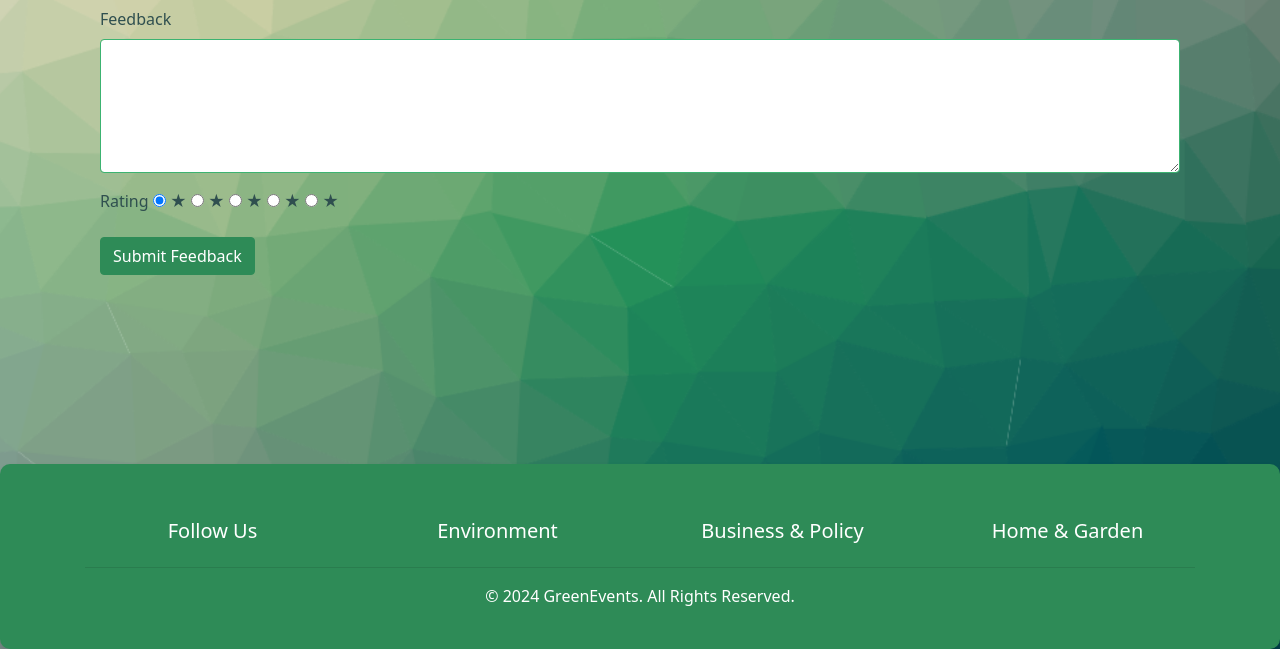
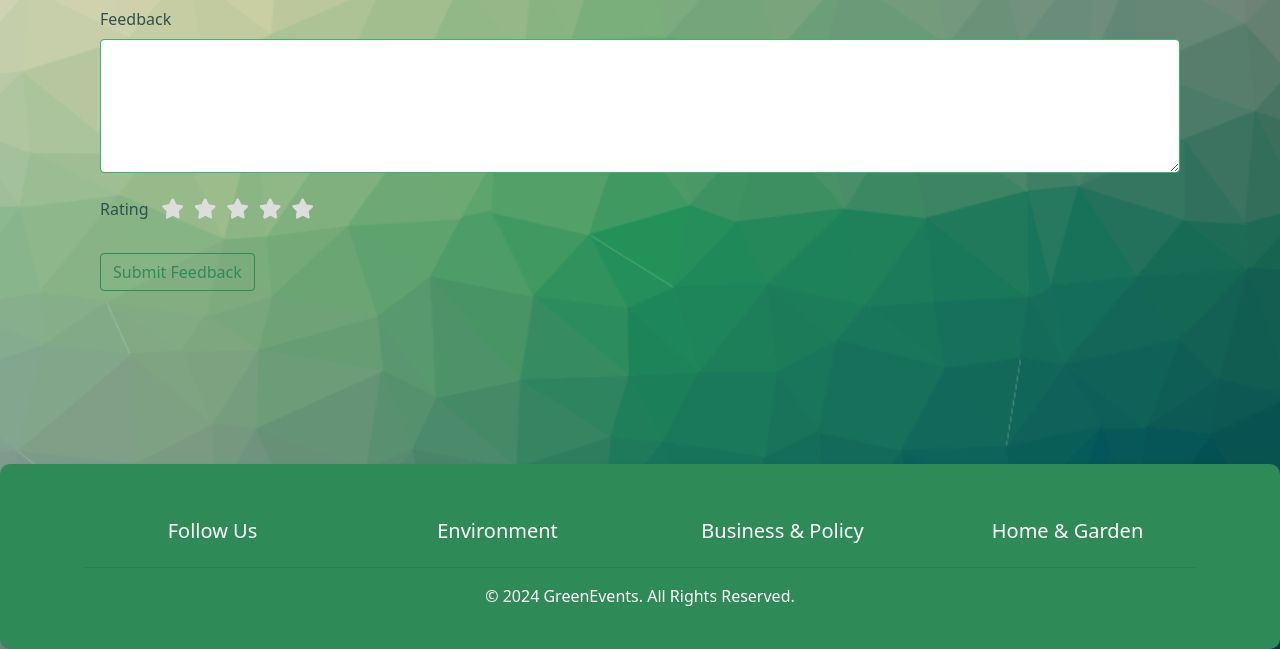
Before and after one commit to SanjayKumarM84/COMP-8347_Green-Events, a Django app: page /event_feedback/1/ in a window 1280 px wide. Shown: the part 151-800 px from the top of the page. Run offline with Django 5.2, Linux system fonts and the light colour scheme; a user stored in the database is signed in; data comes from the database, SQL or seed files in the repository; both versions use the stored data as it was after the commit; some libraries are stand-ins or nearby versions.

Commit message:
Fixed some buttons. Fixing star ratings

```diff
--- a/djangoProject/myApp/forms.py
+++ b/djangoProject/myApp/forms.py
@@ -2,6 +2,7 @@ from django import forms
 from .models import Event, Profile, Feedback, EventFeedback
 from django.contrib.auth.forms import UserCreationForm
 from django.contrib.auth.models import User
+from .widgets import StarRatingWidget
 
 #--------------------------------------------------------------------
 #Worked by Bhuvanesh
@@ -63,7 +64,7 @@ class EventFeedbackForm(forms.ModelForm):
         fields = ['feedback_text', 'star_rating']
         widgets = {
             'feedback_text': forms.Textarea(attrs={'class': 'form-control', 'rows': 5}),
-            'star_rating': forms.RadioSelect()
+            'star_rating': StarRatingWidget()
         }
         labels = {
             'feedback_text': 'Feedback',
--- a/djangoProject/myApp/static/css/style.css
+++ b/djangoProject/myApp/static/css/style.css
@@ -156,9 +156,16 @@ a:hover {
     background-color: var(--primary-color);
     border-color: var(--primary-color);
 }
-
+.btn-outline-primary {
+    color: var(--primary-color);
+    border-color: var(--primary-color);
+}
+.btn-outline-primary:hover {
+    background-color: var(--primary-color);
+    border-color: var(--primary-color);
+}
 .btn-primary:hover {
-    background-color: var(--link-hover-color);
+    background-color: goldenrod;
     border-color: var(--link-hover-color);
 }
 
@@ -374,3 +381,37 @@ a:hover {
     align-self: flex-end;
     width: 100%;
 }
+/****** Style Star Rating Widget *****/
+.rating {
+  border: none;
+  float: left;
+}
+
+.rating > input { display: none; }
+.rating > label:before {
+  margin: 5px;
+  font-size: 1.25em;
+  font-family: FontAwesome;
+  display: inline-block;
+  content: "\f005";
+}
+
+.rating > .half:before {
+  content: "\f089";
+  position: absolute;
+}
+
+.rating > label {
+  color: #ddd;
+ float: right;
+}
+
+/***** CSS Magic to Highlight Stars on Hover *****/
+.rating > input:checked ~ label, /* show gold star when clicked */
+.rating:not(:checked) > label:hover, /* hover current star */
+.rating:not(:checked) > label:hover ~ label { color: #FFD700;  } /* hover previous stars in list */
+
+.rating > input:checked + label:hover, /* hover current star when changing rating */
+.rating > input:checked ~ label:hover,
+.rating > label:hover ~ input:checked ~ label, /* lighten current selection */
+.rating > input:checked ~ label:hover ~ label { color: #FFED85;  }
--- a/djangoProject/myApp/templates/base.html
+++ b/djangoProject/myApp/templates/base.html
@@ -7,6 +7,8 @@
     <link rel="stylesheet" href="https://stackpath.bootstrapcdn.com/bootstrap/4.5.2/css/bootstrap.min.css">
     <link rel="stylesheet" href="{% static 'css/style.css' %}">
     <link rel="stylesheet" href="https://cdnjs.cloudflare.com/ajax/libs/font-awesome/5.15.3/css/all.min.css">
+    <link rel="stylesheet" href="https://cdnjs.cloudflare.com/ajax/libs/bootstrap-icons/1.5.0/font/bootstrap-icons.min.css">
+    <link rel="stylesheet" href="//netdna.bootstrapcdn.com/font-awesome/3.2.1/css/font-awesome.css">
     <link href="https://fonts.googleapis.com/css2?family=Pacifico&display=swap" rel="stylesheet">
     <title>GreenEvents</title>
 </head>
--- a/djangoProject/myApp/templates/create_event.html
+++ b/djangoProject/myApp/templates/create_event.html
@@ -6,7 +6,7 @@
     <form method="post" enctype="multipart/form-data">
         {% csrf_token %}
         {{ form.as_p }}
-        <button type="submit" class="btn btn-primary">Create Event</button>
+        <button type="submit" class="btn btn-outline-primary">Create Event</button>
     </form>
 </div>
 {% endblock %}
--- a/djangoProject/myApp/templates/edit_profile.html
+++ b/djangoProject/myApp/templates/edit_profile.html
@@ -54,7 +54,7 @@
                 </div>
             </fieldset>
 
-            <button type="submit" class="btn btn-primary mt-3">Save Changes</button>
+            <button type="submit" class="btn btn-outline-primary mt-3">Save Changes</button>
             <a href="{% url 'view_profile' %}" class="btn btn-secondary mt-3">Cancel</a>
         </div>
     </form>
--- a/djangoProject/myApp/templates/event_detail.html
+++ b/djangoProject/myApp/templates/event_detail.html
@@ -14,7 +14,7 @@
     {% if user.is_authenticated %}
     <button id="registerBtn" class="btn btn-success">Register</button>
     {% else %}
-    <a href="{% url 'login' %}?next={% url 'event_detail' event.id %}" class="btn btn-primary">Login to Register</a>
+    <a href="{% url 'login' %}?next={% url 'event_detail' event.id %}" class="btn btn-outline-primary">Login to Register</a>
     {% endif %}
 
     <div id="popupContainer"></div> <!-- Container for popup messages -->
--- a/djangoProject/myApp/templates/event_feedback_form.html
+++ b/djangoProject/myApp/templates/event_feedback_form.html
@@ -3,70 +3,30 @@
 {% block content %}
 <div class="container mt-3">
     <h2>Feedback for {{ event.name }}</h2>
-    <style>
-        /* Enhanced Star Rating Styles with High Specificity */
-.star-rating label {
-    color: #ccc; /* Default star color, ensure this is visible */
-    transition: color 0.2s ease !important; /* Smooth transition for hover effects, marked important */
-}
-
-.star-rating label:hover,
-.star-rating label:hover ~ label {
-    color: #fff !important; /* White color for hover, marked important to override other styles */
-}
-
-.star-rating input[type="radio"]:checked ~ label {
-    color: #ffff00 !important; /* Yellow color for selected stars, marked important */
-}
-    </style>
     <form method="post">
         {% csrf_token %}
         <div class="form-group">
             <label for="{{ form.feedback_text.id_for_label }}">{{ form.feedback_text.label }}</label>
             {{ form.feedback_text }}
         </div>
-        <div class="form-group">
+        <div class="form-group d-flex align-items-center">
             <label>{{ form.star_rating.label }}</label>
-            {% for choice in form.star_rating %}
-            <label class="star-rating">
-                {{ choice.tag }} &#9733;  <!-- Unicode star character -->
-            </label>
-            {% endfor %}
+            <div class="star-rating ml-2">
+                <fieldset class="rating">
+                    <input type="radio" id="star5" name="rating" value="5" /><label class="full" for="star5" title="Awesome - 5 stars"></label>
+                    <input type="radio" id="star4half" name="rating" value="4 and a half" /><label class="half" for="star4half" title="Pretty good - 4.5 stars"></label>
+                    <input type="radio" id="star4" name="rating" value="4" /><label class="full" for="star4" title="Pretty good - 4 stars"></label>
+                    <input type="radio" id="star3half" name="rating" value="3 and a half" /><label class="half" for="star3half" title="Meh - 3.5 stars"></label>
+                    <input type="radio" id="star3" name="rating" value="3" /><label class="full" for="star3" title="Meh - 3 stars"></label>
+                    <input type="radio" id="star2half" name="rating" value="2 and a half" /><label class="half" for="star2half" title="Kinda bad - 2.5 stars"></label>
+                    <input type="radio" id="star2" name="rating" value="2" /><label class="full" for="star2" title="Kinda bad - 2 stars"></label>
+                    <input type="radio" id="star1half" name="rating" value="1 and a half" /><label class="half" for="star1half" title="Meh - 1.5 stars"></label>
+                    <input type="radio" id="star1" name="rating" value="1" /><label class="full" for="star1" title="Sucks big time - 1 star"></label>
+                    <input type="radio" id="starhalf" name="rating" value="half" /><label class="half" for="starhalf" title="Sucks big time - 0.5 stars"></label>
+                </fieldset>
+            </div>
         </div>
-        <button type="submit" class="btn btn-primary">Submit Feedback</button>
+        <button type="submit" class="btn btn-outline-primary">Submit Feedback</button>
     </form>
 </div>
-<script>
-document.addEventListener("DOMContentLoaded", function() {
-    const stars = document.querySelectorAll('.star-rating label');
-    const radioButtons = document.querySelectorAll('.star-rating input[type="radio"]');
-
-    function updateColors() {
-        stars.forEach((star, index) => {
-            if (radioButtons[index].checked) {
-                star.style.color = '#ffff00'; // Yellow color for selected stars, forcefully applied
-            } else {
-                star.style.color = '#ccc'; // Default color
-            }
-        });
-    }
-
-    stars.forEach((star, index) => {
-        star.addEventListener('mouseover', function() {
-            // Set all previous stars including this to white
-            for (let i = 0; i <= index; i++) {
-                stars[i].style.color = '#fff'; // Force white color for hover
-            }
-        });
-
-        star.addEventListener('mouseout', updateColors);
-
-        // Update colors upon selection
-        radioButtons[index].addEventListener('change', updateColors);
-    });
-
-    // Initial color update on page load
-    updateColors();
-});
-</script>
 {% endblock %}
--- a/djangoProject/myApp/templates/home.html
+++ b/djangoProject/myApp/templates/home.html
@@ -18,7 +18,7 @@
                     <div class="card-body">
                         <h5 class="card-title">{{ event.name }}</h5>
                         <p class="card-text">{{ event.description|truncatewords:20 }}</p>
-                        <a href="{% url 'event_detail' event.id %}" class="btn btn-primary">View Details</a>
+                        <a href="{% url 'event_detail' event.id %}" class="btn btn-outline-primary">View Details</a>
                     </div>
                 </div>
             </div>
@@ -40,7 +40,7 @@
                     <div class="card-body">
                         <h5 class="card-title">{{ event.name }}</h5>
                         <p class="card-text">{{ event.description|truncatewords:20 }}</p>
-                        <a href="{% url 'event_detail' event.id %}" class="btn btn-primary">View Details</a>
+                        <a href="{% url 'event_detail' event.id %}" class="btn btn-outline-primary">View Details</a>
                     </div>
                 </div>
             </div>
--- a/djangoProject/myApp/templates/password_reset.html
+++ b/djangoProject/myApp/templates/password_reset.html
@@ -7,7 +7,7 @@
         <form method="post" action="{% url 'password_reset' %}">
             {% csrf_token %}
             {{ form.as_p }}
-            <button type="submit" class="btn btn-primary">Send Reset Link</button>
+            <button type="submit" class="btn btn-outline-primary">Send Reset Link</button>
         </form>
     </div>
 </div>
--- a/djangoProject/myApp/templates/password_reset_confirm.html
+++ b/djangoProject/myApp/templates/password_reset_confirm.html
@@ -6,7 +6,7 @@
         <form method="post">
             {% csrf_token %}
             {{ form.as_p }}
-            <button type="submit" class="btn btn-primary">Reset Password</button>
+            <button type="submit" class="btn btn-outline-primary">Reset Password</button>
         </form>
     </div>
 </div>
--- a/djangoProject/myApp/templates/profile.html
+++ b/djangoProject/myApp/templates/profile.html
@@ -51,7 +51,7 @@
                 <legend>Profile Info</legend>
                 {{ profile_form.as_p }}
             </fieldset>
-            <button type="submit" class="btn btn-primary mt-3">Save Changes</button>
+            <button type="submit" class="btn btn-outline-primary mt-3">Save Changes</button>
             <button type="button" id="cancel-edit-btn" class="btn btn-secondary mt-3">Cancel</button>
         </div>
     </form>
--- a/djangoProject/myApp/templates/register.html
+++ b/djangoProject/myApp/templates/register.html
@@ -48,7 +48,7 @@
                     <small class="form-text text-muted">{{ error }}</small>
                 {% endfor %}
             </div>
-            <button type="submit" class="btn btn-primary btn-block">Register</button>
+            <button type="submit" class="btn btn-outline-primary btn-block">Register</button>
         </form>
     </div>
 </div>
--- a/djangoProject/myApp/templates/user_history.html
+++ b/djangoProject/myApp/templates/user_history.html
@@ -13,8 +13,8 @@
                 <div class="card-body">
                     <h5 class="card-title">{{ event.name }}</h5>
                     <p class="card-text">{{ event.description|truncatewords:20 }}</p>
-                    <a href="{% url 'event_detail' event.id %}" class="btn btn-primary">Details</a>
-                    <a href="{% url 'event_feedback' event.id %}" class="btn btn-secondary">Event Feedback</a>
+                    <a href="{% url 'event_detail' event.id %}" class="btn btn-outline-primary">Details</a><br>
+                    <a href="{% url 'event_feedback' event.id %}" class="btn btn-outline-primary">Event Feedback</a>
                 </div>
             </div>
         </div>
@@ -34,7 +34,7 @@
                 <div class="card-body">
                     <h5 class="card-title">{{ event.name }}</h5>
                     <p class="card-text">{{ event.description|truncatewords:20 }}</p>
-                    <a href="{% url 'event_detail' event.id %}" class="btn btn-primary">Details</a>
+                    <a href="{% url 'event_detail' event.id %}" class="btn btn-outline-primary">Details</a>
                 </div>
             </div>
         </div>
--- a/djangoProject/myApp/templates/webfeedback.html
+++ b/djangoProject/myApp/templates/webfeedback.html
@@ -7,7 +7,7 @@
         <form method="post" action="{% url 'feedback' %}">
             {% csrf_token %}
             {{ form.as_p }}
-            <button type="submit" class="btn btn-primary">Submit</button>
+            <button type="submit" class="btn btn-outline-primary">Submit</button>
         </form>
     </div>
 </div>
```
Also changed, not shown: djangoProject/myApp/templates/star_rating.html (added, +8 -0 lines), djangoProject/myApp/widgets.py (added, +14 -0 lines), djangoProject/db.sqlite3.
